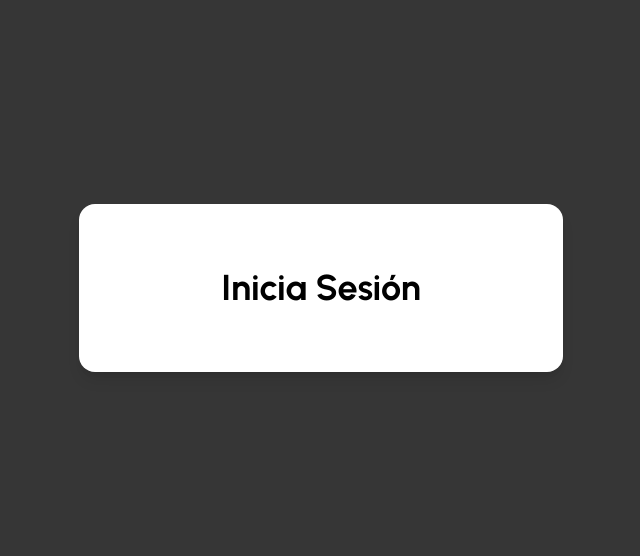
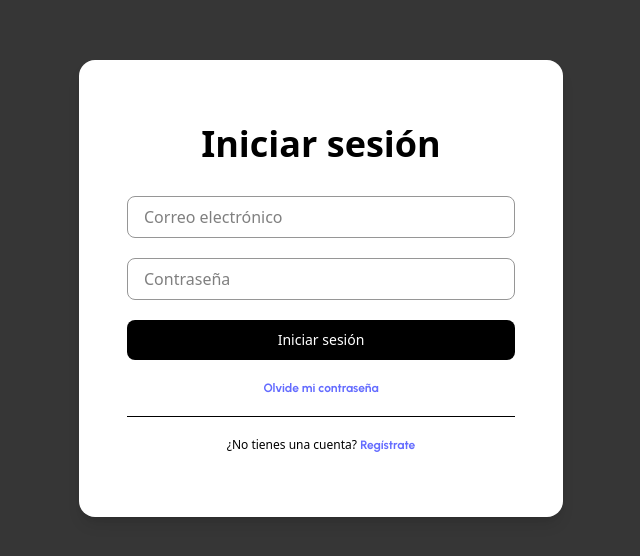
Before and after one commit to elynzx/lumina-frontend, a React (Vite) app: page /login in a window 1280 px wide. Shown: the part 112-668 px from the top of the page, without its empty margins (319-959 px from the left). Built offline with nearby package versions, Linux system fonts and the light colour scheme.

Commit message:
feat: add modal login and register

```diff
--- a/src/components/atomic/Button/index.tsx
+++ b/src/components/atomic/Button/index.tsx
@@ -4,12 +4,14 @@ interface Props {
     text: string
     onClick: () => void
     inverse?: boolean
+    fullWidth?: boolean
 }
 
 export const Button = ({
     text,
     onClick,
-    inverse = false
+    inverse = false,
+    fullWidth
 }: Props) => {
 
     const handleClick = () => {
@@ -21,8 +23,9 @@ export const Button = ({
         <button
             onClick={handleClick}
             className={clsx(
-                "font-body h-[38px] py-4 px-9 flex items-center justify-center text-xs rounded-lg cursor-pointer",
-                inverse ? "bg-white text-black border border-black" : "bg-bg text-white"
+                "h-[40px] py-4 px-9 flex items-center justify-center rounded-lg cursor-pointer text-sm",
+                inverse ? "bg-white text-black border border-black" : "bg-black text-white",
+                fullWidth && "w-full"
             )}
         >
             {text}
--- /dev/null
+++ b/src/components/atomic/Input/index.tsx
@@ -0,0 +1,12 @@
+interface Props {
+    placeholder?: string;
+}
+
+export const Input = ({ placeholder }: Props) => {
+    return (
+        <input
+            className="py-[8px] px-[16px] border-litle-gray border-[1px] rounded-lg w-full"
+            placeholder={placeholder}
+        />
+    )
+};
--- /dev/null
+++ b/src/components/organism/UserModal/index.tsx
@@ -0,0 +1,44 @@
+import { Modal } from "../Modal";
+import { Input } from "@/components/atomic/Input";
+import { Button } from "@/components/atomic/Button";
+
+interface Props {
+    title: string
+    subtitle?: string
+    onClickAction: () => void
+    isLogin?: boolean
+    buttonText: string
+    callBackPassword?: () => void
+    footerText: string
+    footerLinkText: string
+    callBackFooter: () => void
+}
+
+export const UserModal = ({
+    title,
+    subtitle,
+    onClickAction,
+    isLogin = false,
+    buttonText,
+    callBackPassword,
+    footerText,
+    footerLinkText,
+    callBackFooter
+}: Props) => {
+    return (
+        <Modal>
+            <div className="flex flex-col items-center">
+                <h2 className="text-title mb-8">{title}</h2>
+                {subtitle && <p className="text-[16px] mb-8">{subtitle}</p>}
+                <div className="flex flex-col gap-5 w-full items-center">
+                    <Input placeholder="Correo electrónico" />
+                    <Input placeholder="Contraseña" />
+                    <Button text={buttonText} onClick={onClickAction} fullWidth />
+                    {isLogin && <a className="text-xs text-black underline font-bold cursor-pointer" onClick={callBackPassword}>Olvide mi contraseña</a>}
+                    <hr className="h-[1px] w-full" />
+                    <p className="text-xs">{footerText} <a className="font-bold text-black cursor-pointer" onClick={callBackFooter}>{footerLinkText}</a></p>
+                </div>
+            </div>
+        </Modal>
+    )
+};
--- a/src/pages/Login/components/ModalLogin/index.tsx
+++ /dev/null
@@ -1,11 +0,0 @@
-import { Modal } from "@/components/organism/Modal";
-
-export const ModalLogin = () => {
-    return (
-        <Modal>
-            <div className="flex flex-col items-center">
-                <h2 className="text-title">Inicia Sesión</h2>
-            </div>
-        </Modal>
-    )
-};
--- a/src/pages/Login/index.tsx
+++ b/src/pages/Login/index.tsx
@@ -1,9 +1,16 @@
-import { ModalLogin } from "./components/ModalLogin";
+import { UserModal } from "@/components/organism/UserModal";
 
 export const Login = () => {
     return (
-        <>
-            <ModalLogin />
-        </>
+        <UserModal
+            title="Iniciar sesión"
+            onClickAction={() => { console.log("Iniciar sesión") }}
+            isLogin={true}
+            buttonText="Iniciar sesión"
+            callBackPassword={() => { console.log("Olvide mi contraseña") }}
+            footerText="¿No tienes una cuenta?"
+            footerLinkText="Regístrate"
+            callBackFooter={() => { console.log("Regístrate") }}
+        />
     )
 };
--- a/src/pages/Register/index.tsx
+++ b/src/pages/Register/index.tsx
@@ -1,5 +1,15 @@
+import { UserModal } from "@/components/organism/UserModal";
+
 export const Register = () => {
     return (
-        <div>Register</div>
+        <UserModal
+            title="Regístrate"
+            subtitle="Alquila el salón perfecto para tu evento"
+            onClickAction={() => { console.log("Registrar") }}
+            buttonText="Registrar"
+            footerText="¿Ya tienes una cuenta?"
+            footerLinkText="Inicia Sesión"
+            callBackFooter={() => { console.log("Inicia Sesión") }}
+        />
     )
 };
--- a/src/styles/index.css
+++ b/src/styles/index.css
@@ -29,4 +29,5 @@ body {
   padding: 0;
   min-width: 320px;
   min-height: 100vh;
+  font-size: var(--font-body);
 }
--- a/src/styles/theme.css
+++ b/src/styles/theme.css
@@ -10,5 +10,6 @@
   --color-yellow: #D7A217;   /* amarillo intenso */
   --color-yellow2: #A6800B;  /* amarillo más oscuro */
   --color-modal-overlay: #363636;
+  --color-litle-gray: #969696;
 
 }
--- a/src/styles/utilities.css
+++ b/src/styles/utilities.css
@@ -1,5 +1,4 @@
 @utility text-title {
-    font-family: var(--font-bold);
     font-size: 36px;
     line-height: 40px;
     font-weight: 700;
```
